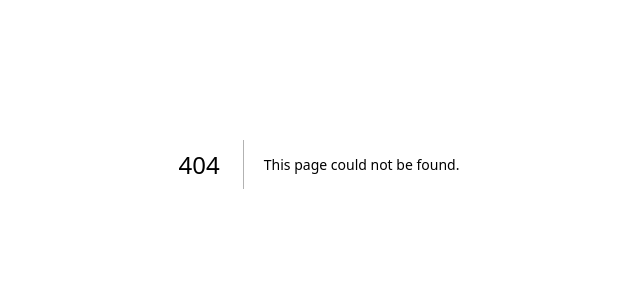
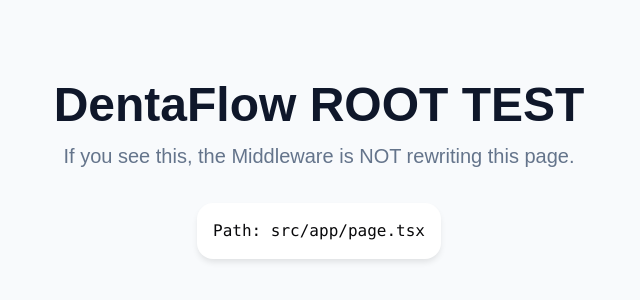
Before and after one commit to AMADOUBass/DentaFlow, a Next.js app: page / in a window 1280 px wide. Before the commit this address had no page. Shown: the part 236-536 px from the top of the page, without its empty margins (321-961 px from the left). Built offline with nearby package versions, Linux system fonts and the light colour scheme.

Commit message:
test: add root page.tsx to debug Vercel 404

```diff
--- /dev/null
+++ b/src/app/page.tsx
@@ -0,0 +1,19 @@
+export default function RootTestPage() {
+  return (
+    <div style={{
+      height: '100vh',
+      display: 'flex',
+      flexDirection: 'column',
+      alignItems: 'center',
+      justifyContent: 'center',
+      fontFamily: 'sans-serif',
+      background: '#f8fafc'
+    }}>
+      <h1 style={{ fontSize: '3rem', fontWeight: '900', color: '#0f172a' }}>DentaFlow ROOT TEST</h1>
+      <p style={{ fontSize: '1.25rem', color: '#64748b' }}>If you see this, the Middleware is NOT rewriting this page.</p>
+      <div style={{ marginTop: '2rem', padding: '1rem', background: 'white', borderRadius: '1rem', boxShadow: '0 4px 6px -1px rgb(0 0 0 / 0.1)' }}>
+        <code>Path: src/app/page.tsx</code>
+      </div>
+    </div>
+  )
+}
```
